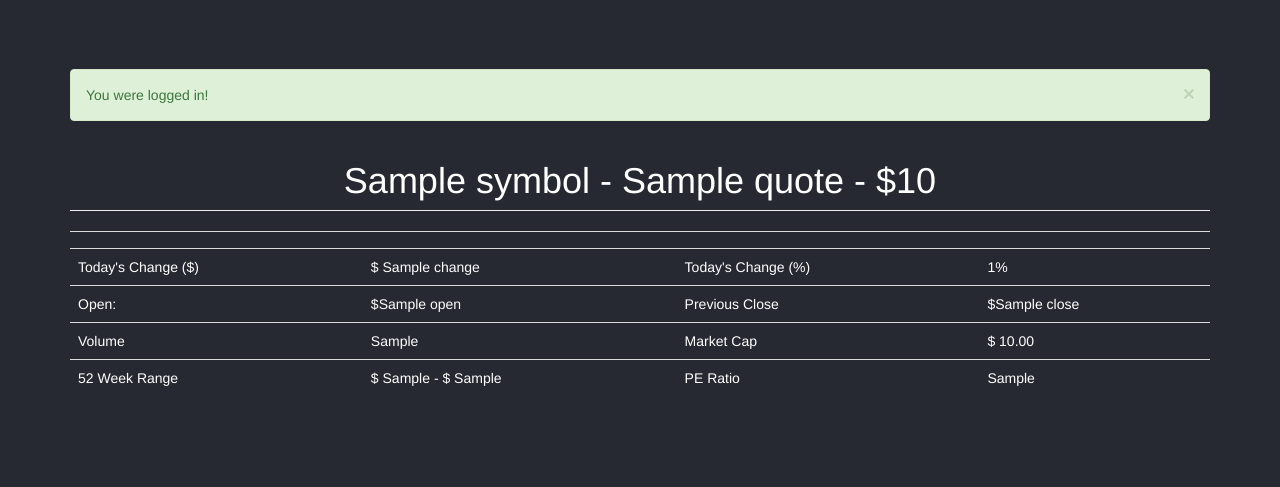
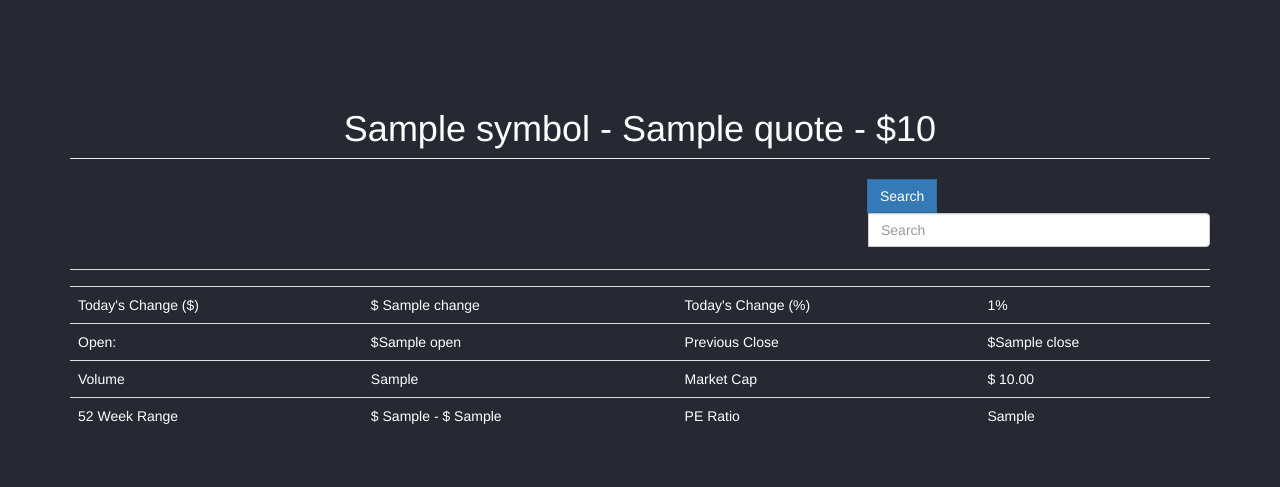
Before and after one commit to RandyCaine1/Proto-3, a Flask app: page /profile in a window 1280 px wide. Shown: the part 51-538 px from the top of the page. Run offline with Flask 2, Linux system fonts and the light colour scheme; a user stored in the database is signed in; tables that the repository leaves empty hold one stand-in row (values such as "Sample post"); a database or web service that is not in the repository returns one stand-in record (values such as "Sample title"); data that the repository does not hold is empty; some libraries are stand-ins or nearby versions.

Commit message:
Add search feature

```diff
--- a/app/forms.py
+++ b/app/forms.py
@@ -11,3 +11,6 @@ class SignUpForm(FlaskForm):
     lastname = StringField('Lastname', validators=[InputRequired()])
     username = StringField('Username', validators=[InputRequired()])
     password = PasswordField('Password', validators=[InputRequired()])
+
+class StockForm(FlaskForm):
+    stock = StringField('Stock', validators=[InputRequired()])
--- a/app/static/css/app.css
+++ b/app/static/css/app.css
@@ -6,14 +6,20 @@ html,body {
 }
 
 /* Login Form*/
-.login-form{
+.login-form {
     width: 30%;
     margin-top: 2%;
 }
 
 /* Signup Form*/
-.signup-form{
+.signup-form {
     width: 30%;
+}
+
+.stock-form{
+    width: 30%;
+    float: right;
+    margin-bottom: 2%;
 }
 
 
--- a/app/templates/home.html
+++ b/app/templates/home.html
@@ -2,7 +2,6 @@
 
 {% block main %}
 </br>
-{% include 'flash_messages.html' %}
 <h1 class="page-header">Lab 5</h1>
 </br>
 <p class="lead">Hakeem Clarke</p>
--- a/app/templates/profile.html
+++ b/app/templates/profile.html
@@ -2,8 +2,19 @@
 
 {% block main %}
 <section id = "stock-info">
+
+    <h1 class = "page-header text-center">{{symbol}} - {{name}} - ${{price}}</h1>
     {% include 'flash_messages.html' %}
-    <h1 class = "page-header text-center">{{symbol}} - {{name}} - ${{price}}</h1>
+    <form class = "stock-form" action="{{ url_for('profile')}}" method="post">
+        <div class = "input-group join-form">
+             {{ form.csrf_token }}
+            <div class="input-group-btn">
+                <button type="button" class = "btn btn-primary">Search</button>
+                {{ form.stock(class='form-control', placeholder="Search") }}
+             </div>
+        </div>
+    </form>
+
 
     <table class = "table">
 
--- a/app/views.py
+++ b/app/views.py
@@ -8,7 +8,7 @@ This file creates your application.
 from app import app, db, login_manager
 from flask import render_template, request, redirect, url_for, flash
 from flask_login import login_user, logout_user, current_user, login_required
-from forms import LoginForm,SignUpForm
+from forms import LoginForm,SignUpForm,StockForm
 from models import User
 from app.models import *
 import requests
@@ -58,6 +58,7 @@ def signup():
     return render_template("signup.html", form=form)
 
 @app.route("/login", methods=["GET", "POST"])
+@login_required
 def login():
     #Initialization
     form = LoginForm()
@@ -85,13 +86,27 @@ def logout():
     return redirect(url_for("home"))
 
 
-@app.route('/profile')
+@app.route("/profile", methods=["GET", "POST"])
 @login_required
 def profile():
-    flash("You were logged in!", "success")
-    symbol = 'AAPL'
 
-    url = "https://api.iextrading.com/1.0/stock/aapl/batch?types=quote,news,chart&range=1m&last=10"
+    #Initialization
+    form = StockForm()
+
+    # Default stock selection
+    symbol = 'aapl'
+
+    if request.method == "POST":
+        if form.validate_on_submit():
+            query = form.stock.data
+            query = query.upper()
+            if query in dow or query in SP500 or query in nasdaq:
+                query = query.lower()
+                symbol = query
+            else:
+                flash("Hmmm, stock symbol now found", "danger")
+
+    url = "https://api.iextrading.com/1.0/stock/" + symbol + "/batch?types=quote,news,chart&range=1m&last=10"
 
     # Retrieve data
     page = requests.get(url)
@@ -113,7 +128,7 @@ def profile():
     whigh = company['week52High']
     wlow = company['week52Low']
     pe_ratio = company['peRatio']
-    return render_template('profile.html',symbol=symbol,name=name,price=price,open_price = open_price,change=change,change_percent=change_percent,market_cap=market_cap,close=close,volume=volume,whigh=whigh,wlow=wlow,pe_ratio=pe_ratio)
+    return render_template('profile.html',form=form,symbol=symbol,name=name,price=price,open_price = open_price,change=change,change_percent=change_percent,market_cap=market_cap,close=close,volume=volume,whigh=whigh,wlow=wlow,pe_ratio=pe_ratio)
 
 
 
```
Also changed, not shown: app/models.py (line endings or trailing spaces).
